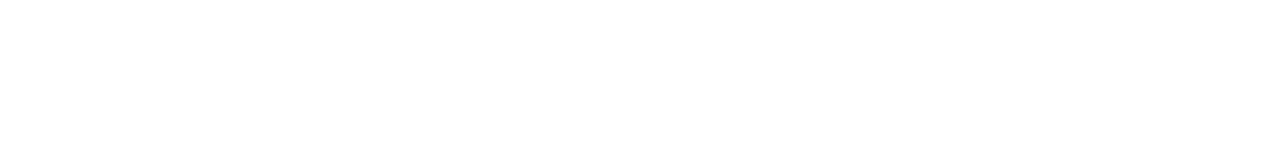
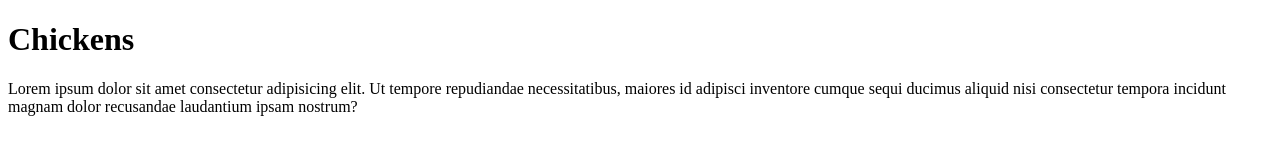
Before and after one commit to Goja62/siteCreate, a plain HTML site: page index.html in a window 1280 px wide. Drawn offline with Linux system fonts and the light colour scheme.

Commit message:
update index file

```diff
--- a/index.html
+++ b/index.html
@@ -5,5 +5,11 @@
     <meta name="viewport" content="width=device-width, initial-scale=1.0" />
     <title>Pilići</title>
   </head>
-  <body></body>
+  <body>
+    <h1>Chickens</h1>
+    Lorem ipsum dolor sit amet consectetur adipisicing elit. Ut tempore
+    repudiandae necessitatibus, maiores id adipisci inventore cumque sequi
+    ducimus aliquid nisi consectetur tempora incidunt magnam dolor recusandae
+    laudantium ipsam nostrum?
+  </body>
 </html>
```
